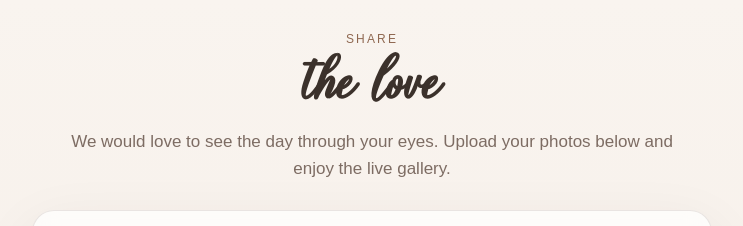
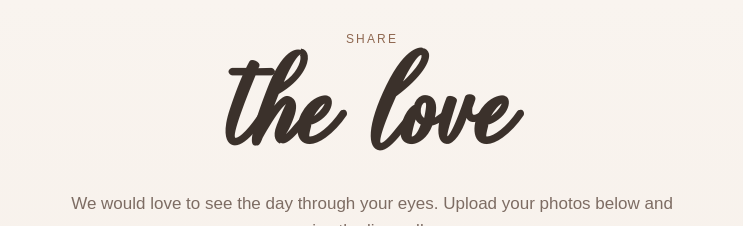
Before and after one commit to ShaunDNHQ/wedding-photos, a Next.js app: page /wedding in a window 1280 px wide. Shown: the top 226 px of the page, without its empty margins (268-1011 px from the left). Built offline with nearby package versions, Linux system fonts and the light colour scheme; no server answers.

Commit message:
Increase font size for hero heading

```diff
--- a/app/globals.css
+++ b/app/globals.css
@@ -55,7 +55,7 @@ a {
 
 .hero h1 {
   margin: 0 0 14px;
-  font-size: clamp(32px, 6vw, 58px);
+  font-size: clamp(120px, 6vw, 58px);
   line-height: 1;
   font-weight: 600;
   font-family:'WeddingFont';
```
